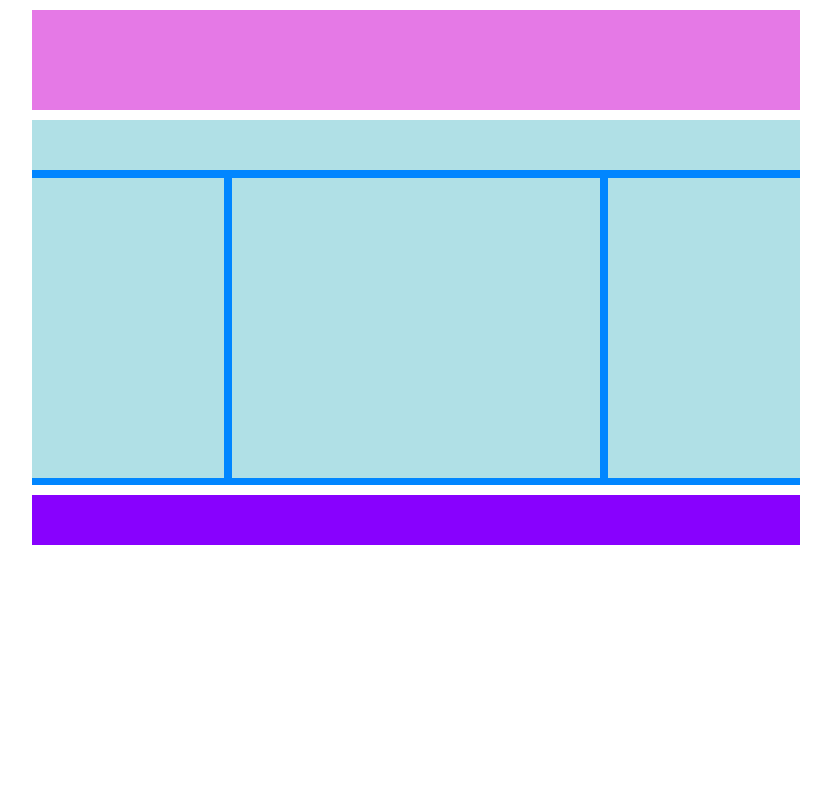
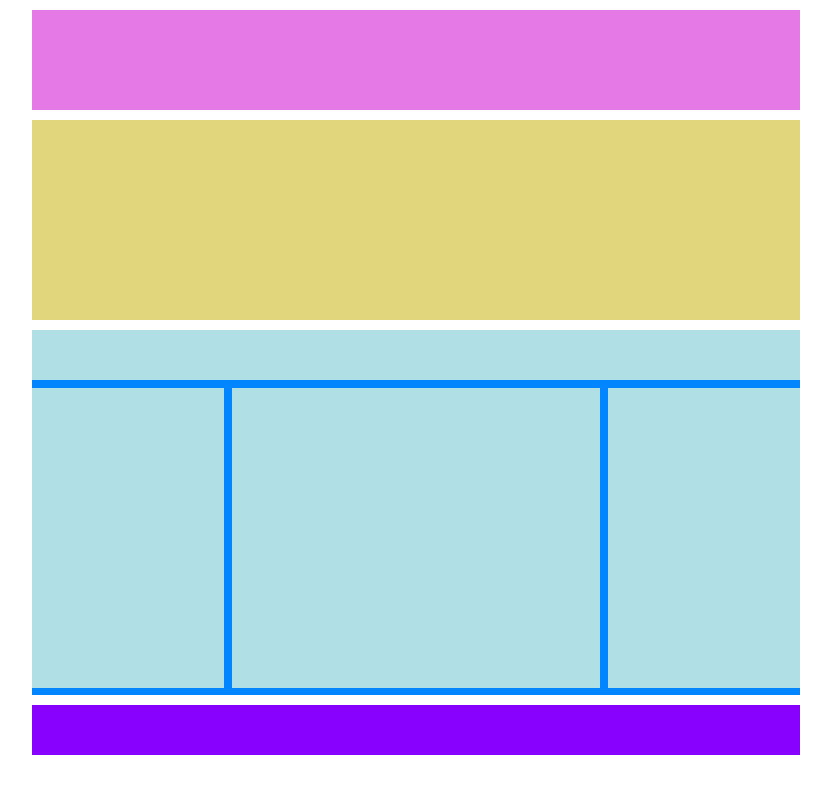
Before and after one commit to mattiadebonis/htmlcss-struttura-wp, a plain HTML site: page index.html in a window 1280 px wide. Shown: the whole page, without its empty margins (224-1055 px from the left). Drawn offline with Linux system fonts and the light colour scheme.

Commit message:
Correzione refuso

```diff
--- a/css/master.css
+++ b/css/master.css
@@ -16,7 +16,7 @@ header{
 }
 
 /*contenitore*/
-.contentitore{
+.contenitore{
     background-color:rgb(225, 214,123);
     height: 200px;
 }
```
Also changed, not shown: index.html (+2 -2 lines).
